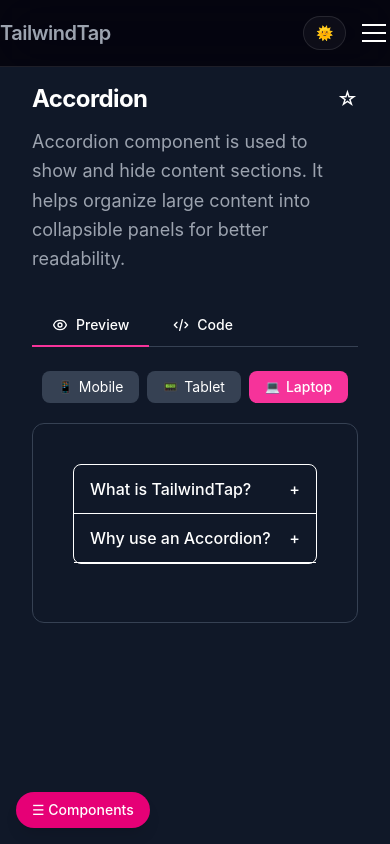
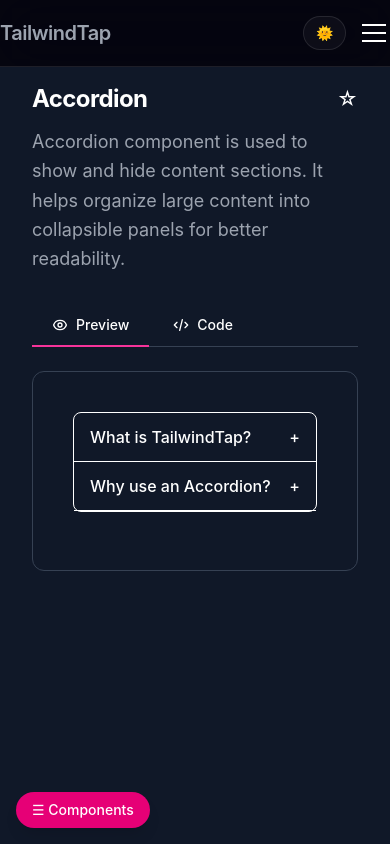
Before and after one commit to Deep-Parmar7659/Components---Project, a React (Vite) app: page /components/accordion in a window 390 px wide. Shown: the top 844 px of the page. Built offline with nearby package versions, Linux system fonts and the light colour scheme.

Commit message:
refactor: Simplify PreviewTabs and ResponsivePreview components by removing device toggle and unused code

```diff
--- a/src/components/docs/PreviewTabs.jsx
+++ b/src/components/docs/PreviewTabs.jsx
@@ -1,10 +1,144 @@
+// import { useState } from "react";
+// import ResponsivePreview from "./ResponsivePreview";
+// import CodeTabs from "./CodeTabs";
+
+// const PreviewTabs = ({ preview, codeFiles }) => {
+//   const [activeTab, setActiveTab] = useState("preview"); // "preview" or "code"
+//   const [device, setDevice] = useState("laptop");
+
+//   return (
+//     <div className="w-full mt-6">
+//       {/* ===== TAB BUTTONS — Preview / Code ===== */}
+//       <div className="flex items-center gap-1 border-b border-gray-200 dark:border-gray-700 mb-6">
+//         <button
+//           onClick={() => setActiveTab("preview")}
+//           className={`flex items-center gap-2 px-5 py-2.5 text-sm font-medium transition-all border-b-2 -mb-px ${
+//             activeTab === "preview"
+//               ? "border-pink-500 text-pink-500"
+//               : "border-transparent text-gray-500 dark:text-gray-400 hover:text-gray-800 dark:hover:text-white"
+//           }`}
+//         >
+//           {/* Eye icon */}
+//           <svg
+//             xmlns="http://www.w3.org/2000/svg"
+//             className="w-4 h-4"
+//             fill="none"
+//             viewBox="0 0 24 24"
+//             stroke="currentColor"
+//           >
+//             <path
+//               strokeLinecap="round"
+//               strokeLinejoin="round"
+//               strokeWidth={2}
+//               d="M15 12a3 3 0 11-6 0 3 3 0 016 0z"
+//             />
+//             <path
+//               strokeLinecap="round"
+//               strokeLinejoin="round"
+//               strokeWidth={2}
+//               d="M2.458 12C3.732 7.943 7.523 5 12 5c4.478 0 8.268 2.943 9.542 7-1.274 4.057-5.064 7-9.542 7-4.477 0-8.268-2.943-9.542-7z"
+//             />
+//           </svg>
+//           Preview
+//         </button>
+
+//         {codeFiles && codeFiles.length > 0 && (
+//           <button
+//             onClick={() => setActiveTab("code")}
+//             className={`flex items-center gap-2 px-5 py-2.5 text-sm font-medium transition-all border-b-2 -mb-px ${
+//               activeTab === "code"
+//                 ? "border-pink-500 text-pink-500"
+//                 : "border-transparent text-gray-500 dark:text-gray-400 hover:text-gray-800 dark:hover:text-white"
+//             }`}
+//           >
+//             <svg
+//               xmlns="http://www.w3.org/2000/svg"
+//               className="w-4 h-4"
+//               fill="none"
+//               viewBox="0 0 24 24"
+//               stroke="currentColor"
+//             >
+//               <path
+//                 strokeLinecap="round"
+//                 strokeLinejoin="round"
+//                 strokeWidth={2}
+//                 d="M10 20l4-16m4 4l4 4-4 4M6 16l-4-4 4-4"
+//               />
+//             </svg>
+//             Code
+//           </button>
+//         )}
+//       </div>
+
+//       {/* ===== PREVIEW SECTION ===== */}
+//       {activeTab === "preview" && (
+//         <div>
+//           {/* Device Toggle */}
+//           <div className="flex justify-center gap-2 mb-5">
+//             {[
+//               { id: "mobile", label: "Mobile", icon: "📱" },
+//               { id: "tablet", label: "Tablet", icon: "📟" },
+//               { id: "laptop", label: "Laptop", icon: "💻" },
+//             ].map((d) => (
+//               <button
+//                 key={d.id}
+//                 onClick={() => setDevice(d.id)}
+//                 className={`flex items-center gap-1.5 px-4 py-1.5 text-sm rounded-lg transition ${
+//                   device === d.id
+//                     ? "bg-pink-500 text-white font-medium"
+//                     : "bg-gray-200 text-gray-600 dark:bg-gray-700 dark:text-gray-300 hover:bg-gray-300 dark:hover:bg-gray-600"
+//                 }`}
+//               >
+//                 <span className="text-xs">{d.icon}</span>
+//                 {d.label}
+//               </button>
+//             ))}
+//           </div>
+
+//           {/* Live Component Preview */}
+//           <div className="rounded-xl border border-gray-200 dark:border-gray-700 bg-white dark:bg-gray-900 p-6 min-h-50">
+//             <ResponsivePreview device={device}>{preview}</ResponsivePreview>
+//           </div>
+//         </div>
+//       )}
+
+//       {/* ===== CODE SECTION ===== */}
+//       {activeTab === "code" && (
+//         <div>
+//           {codeFiles && codeFiles.length > 0 ? (
+//             <CodeTabs codeFiles={codeFiles} />
+//           ) : (
+//             <div className="flex flex-col items-center justify-center p-10 rounded-xl bg-gray-900 text-gray-400 gap-2">
+//               <svg
+//                 xmlns="http://www.w3.org/2000/svg"
+//                 className="w-8 h-8 opacity-40"
+//                 fill="none"
+//                 viewBox="0 0 24 24"
+//                 stroke="currentColor"
+//               >
+//                 <path
+//                   strokeLinecap="round"
+//                   strokeLinejoin="round"
+//                   strokeWidth={1.5}
+//                   d="M10 20l4-16m4 4l4 4-4 4M6 16l-4-4 4-4"
+//                 />
+//               </svg>
+//             </div>
+//           )}
+//         </div>
+//       )}
+//     </div>
+//   );
+// };
+
+// export default PreviewTabs;
+
 import { useState } from "react";
 import ResponsivePreview from "./ResponsivePreview";
 import CodeTabs from "./CodeTabs";
 
 const PreviewTabs = ({ preview, codeFiles }) => {
-  const [activeTab, setActiveTab] = useState("preview"); // "preview" or "code"
-  const [device, setDevice] = useState("laptop");
+  const [activeTab, setActiveTab] = useState("preview");
 
   return (
     <div className="w-full mt-6">
@@ -73,31 +207,11 @@
       {/* ===== PREVIEW SECTION ===== */}
       {activeTab === "preview" && (
         <div>
-          {/* Device Toggle */}
-          <div className="flex justify-center gap-2 mb-5">
-            {[
-              { id: "mobile", label: "Mobile", icon: "📱" },
-              { id: "tablet", label: "Tablet", icon: "📟" },
-              { id: "laptop", label: "Laptop", icon: "💻" },
-            ].map((d) => (
-              <button
-                key={d.id}
-                onClick={() => setDevice(d.id)}
-                className={`flex items-center gap-1.5 px-4 py-1.5 text-sm rounded-lg transition ${
-                  device === d.id
-                    ? "bg-pink-500 text-white font-medium"
-                    : "bg-gray-200 text-gray-600 dark:bg-gray-700 dark:text-gray-300 hover:bg-gray-300 dark:hover:bg-gray-600"
-                }`}
-              >
-                <span className="text-xs">{d.icon}</span>
-                {d.label}
-              </button>
-            ))}
-          </div>
+          {/* ❌ Device Toggle REMOVED */}
 
           {/* Live Component Preview */}
           <div className="rounded-xl border border-gray-200 dark:border-gray-700 bg-white dark:bg-gray-900 p-6 min-h-50">
-            <ResponsivePreview device={device}>{preview}</ResponsivePreview>
+            <ResponsivePreview>{preview}</ResponsivePreview>
           </div>
         </div>
       )}
--- a/src/components/docs/ResponsivePreview.jsx
+++ b/src/components/docs/ResponsivePreview.jsx
@@ -1,33 +1,48 @@
-const ResponsivePreview = ({ children, device }) => {
-  const getWidth = () => {
-    if (device === "mobile") return "375px";
-    if (device === "tablet") return "768px";
-    return "100%";
-  };
+// const ResponsivePreview = ({ children, device }) => {
+//   const getWidth = () => {
+//     if (device === "mobile") return "375px";
+//     if (device === "tablet") return "768px";
+//     return "100%";
+//   };
 
-  // const getLabel = () => {
-  //   if (device === "mobile") return "375px";
-  //   if (device === "tablet") return "768px";
-  //   return "Full width";
-  // };
+//   // const getLabel = () => {
+//   //   if (device === "mobile") return "375px";
+//   //   if (device === "tablet") return "768px";
+//   //   return "Full width";
+//   // };
 
+//   return (
+//     <div className="w-full flex flex-col items-center gap-2">
+//       {/* Size label */}
+//       {/* <span className="text-xs text-gray-400 dark:text-gray-500">
+//         {getLabel()}
+//       </span> */}
+
+//       {/* Device frame */}
+//       <div
+//         className="transition-all duration-300 w-full"
+//         style={{
+//           maxWidth: getWidth(),
+//           border: device !== "laptop" ? "2px solid var(--card-border)" : "none",
+//           borderRadius: device !== "laptop" ? "12px" : "0",
+//           overflow: "hidden",
+//         }}
+//       >
+//         <div className="w-full p-4">{children}</div>
+//       </div>
+//     </div>
+//   );
+// };
+
+// export default ResponsivePreview;
+
+const ResponsivePreview = ({ children }) => {
   return (
     <div className="w-full flex flex-col items-center gap-2">
-      {/* Size label */}
-      {/* <span className="text-xs text-gray-400 dark:text-gray-500">
-        {getLabel()}
-      </span> */}
+      {/* ❌ Label removed */}
 
-      {/* Device frame */}
-      <div
-        className="transition-all duration-300 w-full"
-        style={{
-          maxWidth: getWidth(),
-          border: device !== "laptop" ? "2px solid var(--card-border)" : "none",
-          borderRadius: device !== "laptop" ? "12px" : "0",
-          overflow: "hidden",
-        }}
-      >
+      {/* ✅ Simple responsive container */}
+      <div className="w-full transition-all duration-300">
         <div className="w-full p-4">{children}</div>
       </div>
     </div>
```
